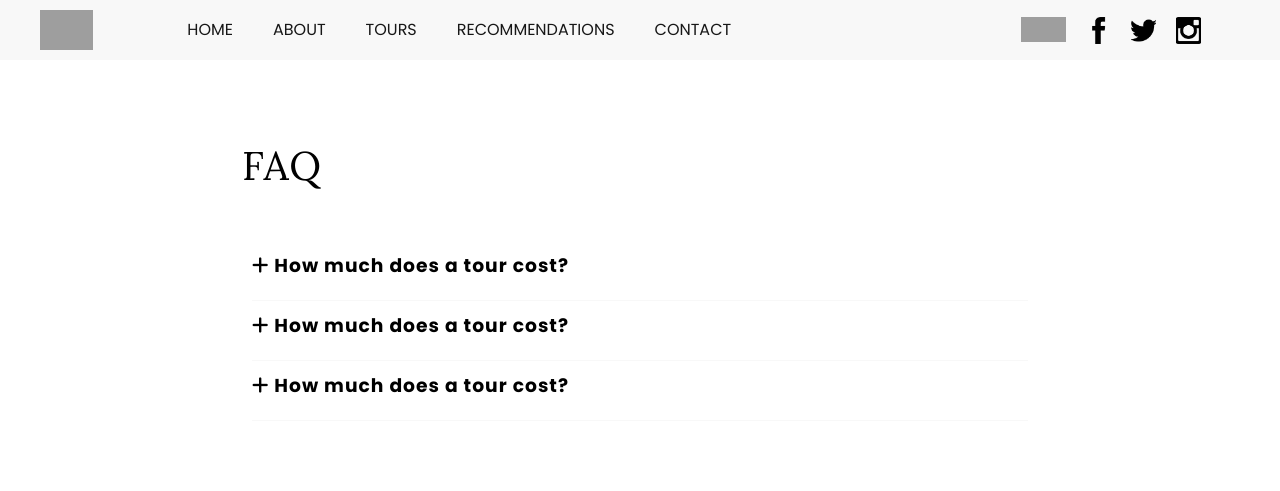
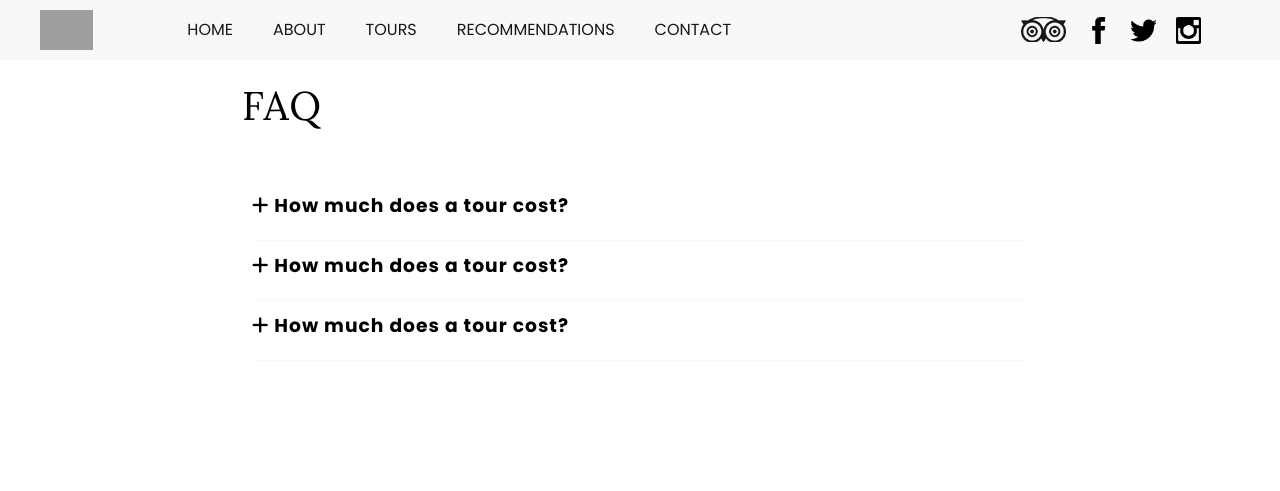
Before and after one commit to EduardCarmocanu/nordic-noir, a PHP site: page /faq.php in a window 1280 px wide. Shown: the top 491 px of the page. Run offline with PHP 8.4, Linux system fonts and the light colour scheme; style sheets or scripts are compiled from the project's sources; some libraries are stand-ins or nearby versions; grey boxes are pictures that could not be loaded.

Commit message:
navigation bar is now fixed

```diff
--- a/scss/main.scss
+++ b/scss/main.scss
@@ -46,6 +46,7 @@ ul {
     list-style: none;
 }
 nav {
+    position: fixed;
     top:0;
     left:0;
     z-index: 9999;
@@ -213,7 +214,7 @@ nav {
             color: $black !important;
         }
         .tripadvisor {
-            background-image: url('/assets/icons/tripd.tripadvisor-black.png') !important;
+            background-image: url('/assets/icons/tripadvisor-black.png') !important;
         }
         .facebook {
             background-image: url('/assets/icons/facebook-logo-black.png') !important;
```
